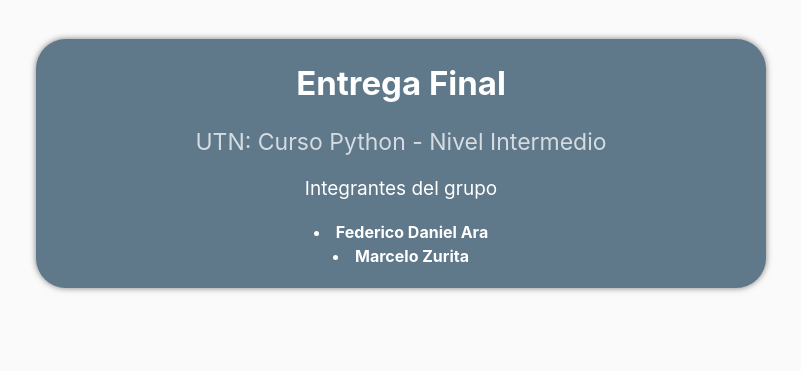
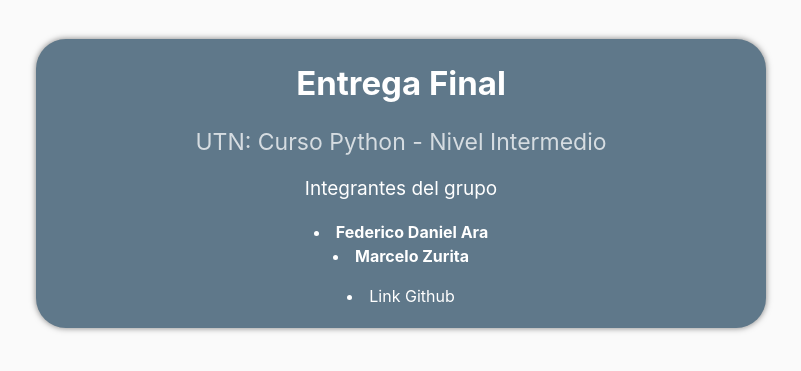
Before and after one commit to qsummon/utn_intermedio, a Django app: page /about/ in a window 1280 px wide. Shown: the part 56-427 px from the top of the page, without its empty margins (49-850 px from the left). Run offline with Django 3.2, Linux system fonts and the light colour scheme; some libraries are stand-ins or nearby versions.

Commit message:
About added link to github

```diff
--- a/utn_intermedio/lab/templates/lab/about.html
+++ b/utn_intermedio/lab/templates/lab/about.html
@@ -6,5 +6,7 @@
     <p class="subtitulo2"> Integrantes del grupo </p>
     <li><a href="https://www.linkedin.com/in/federico-daniel-ara/" class="link"><b>Federico Daniel Ara</b></a></li>
     <li><a href="https://www.linkedin.com/in/marcelo-zurita-3383bb76/"class="link"><b>Marcelo Zurita</b></a></li>
+    <p class="subtitulo2"></p>
+    <li><a href="https://github.com/qsummon/utn_intermedio" class="link">Link Github</a></li>
   </div>
 {% endblock content %}
```
Also changed, not shown: utn_intermedio/db.sqlite3.
